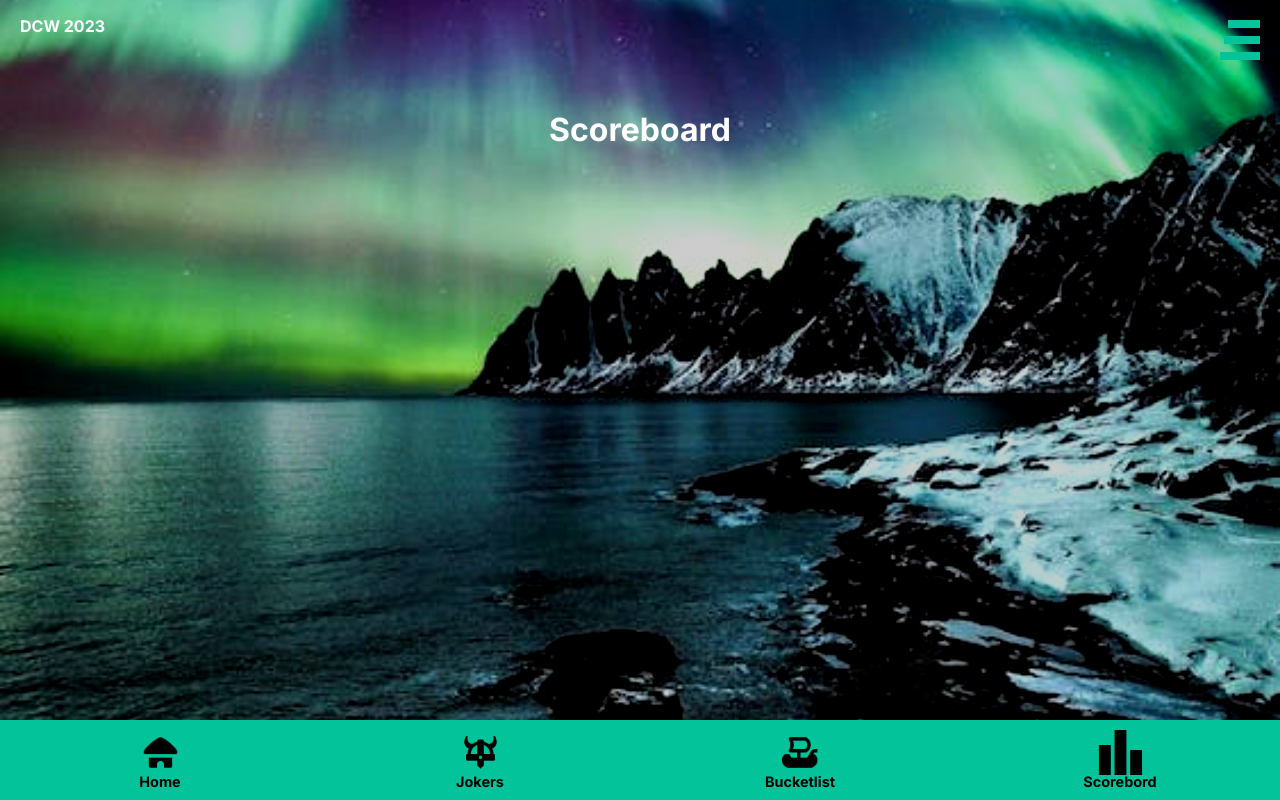
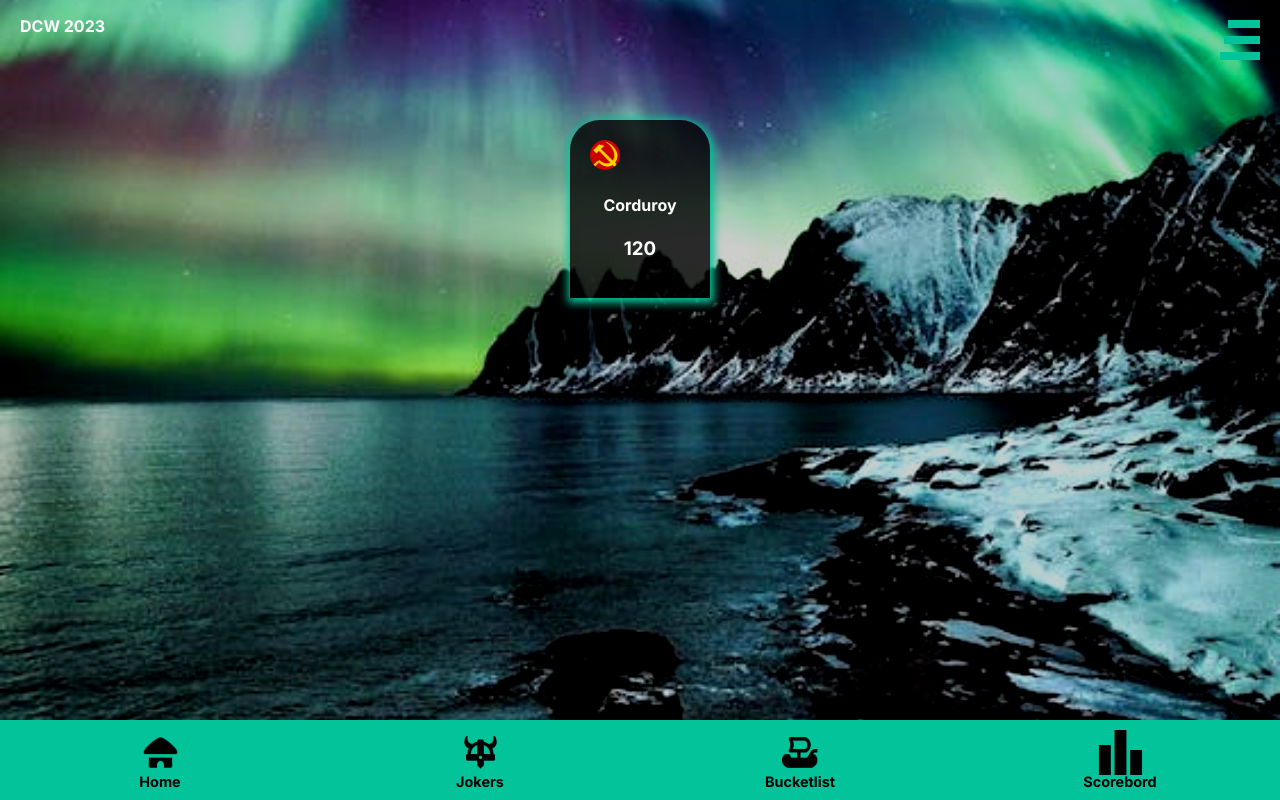
Before and after one commit to JochemHarteveld/DCW, a SvelteKit app: page /scorebord in a window 1280 px wide. Built offline with nearby package versions, Linux system fonts and the light colour scheme.

Commit message:
created homepage

```diff
--- a/src/routes/+layout.svelte
+++ b/src/routes/+layout.svelte
@@ -32,7 +32,7 @@
         height: 0;
     }
 
-    :global(a, h1, h2, h3, h4, p){
+    :global(a, h1, h2, h3, h4, p, pre){
         font-family: 'Inter', sans-serif;
         font-weight: bold;
         text-decoration: none;
--- a/src/routes/+page.svelte
+++ b/src/routes/+page.svelte
@@ -77,7 +77,7 @@
 		background-color: rgba(0, 0, 0, 0.8);
 		border-radius: 40px;
         padding: 20px;
-
+        box-shadow: 1px 2px 8px 3px #02C39A;
 	}
 
 
--- a/src/routes/scorebord/+page.svelte
+++ b/src/routes/scorebord/+page.svelte
@@ -1,7 +1,35 @@
-<h1>Scoreboard</h1>
 
 
+<div class="podium">
+    <div class="first">
+        <div class="avatar">
+            <img src="/logos/corduroy.svg" alt="">
+        </div>
+        <h4>Corduroy</h4>
+        <h3>120</h3>
+    </div>
+</div>
+
 <style>
+
+    .podium{
+        margin-top: 40px;
+    }
+
+    .first{
+        background-color: rgba(0, 0, 0, 0.8);
+        width: 100px;
+        margin: auto;
+        padding: 20px;
+        border-radius: 30px 30px 0 0;
+        box-shadow: 1px 2px 8px 3px #02C39A;
+
+    }
+
+    h4, h3{
+        text-align: center;
+    }
+
     h1{
         width: 100%;
         text-align: center;
```
Also changed, not shown: 28 other files (tests, documents, lock files or other folders).
